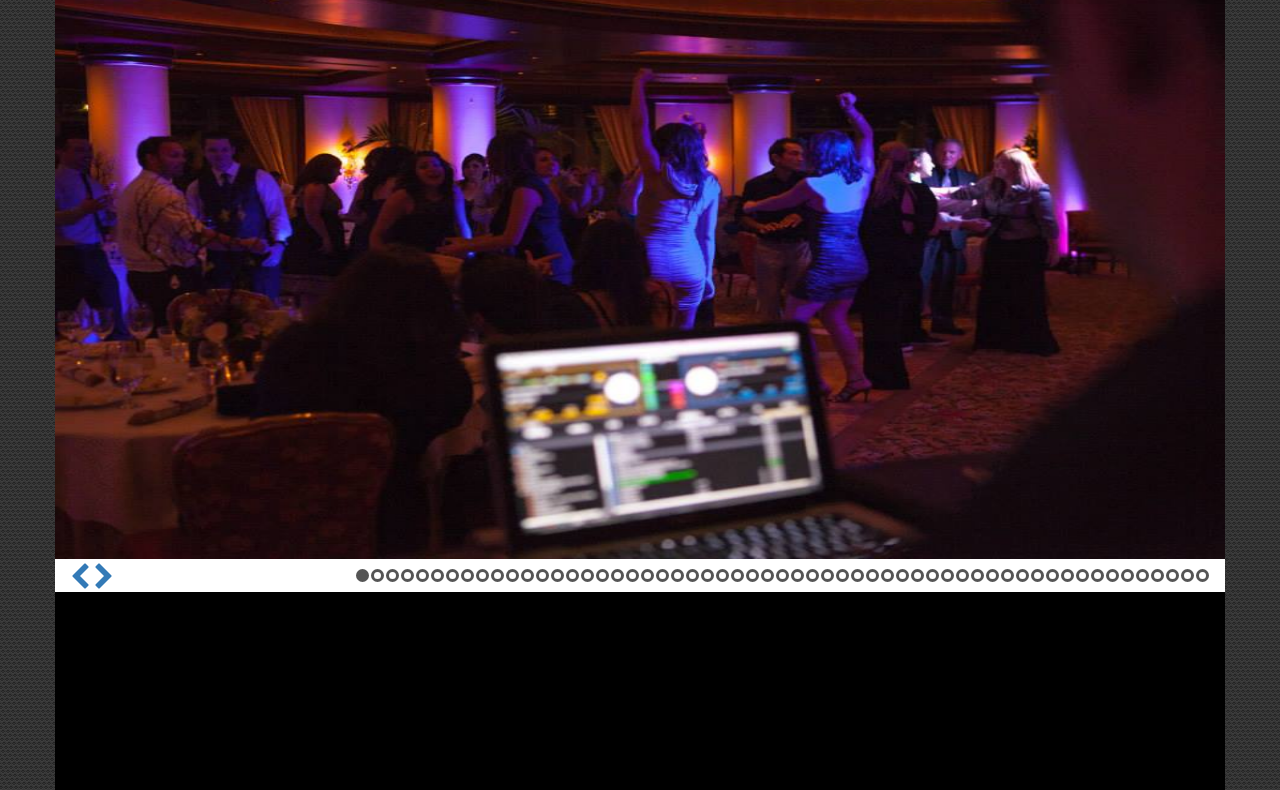
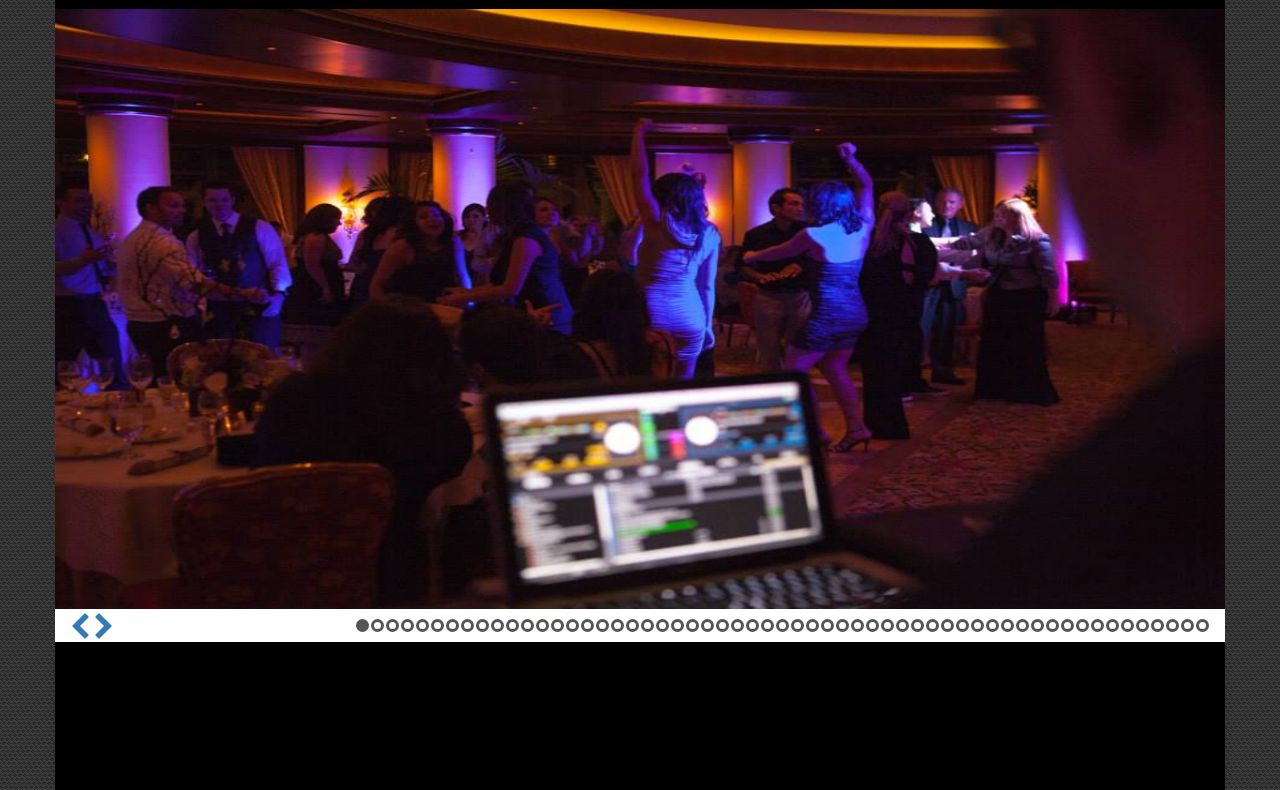
Before and after one commit to jkaldenbach/nddj, a plain HTML site: page photos.html in a window 1280 px wide. Shown: the part 66-856 px from the top of the page. Drawn offline with nearby package versions, Linux system fonts and the light colour scheme.

Commit message:
Photo Update

```diff
--- a/css/main.css
+++ b/css/main.css
@@ -177,6 +177,10 @@ hr {
   margin-top:25px;
 }
 
+.margin-top-75 {
+  margin-top:75px;
+}
+
 .margin-bottom-25 {
   margin-bottom:25px;
 }
--- a/photos.html
+++ b/photos.html
@@ -68,7 +68,7 @@
 
   <main class="container-fluid">
     <div class="container" style="height:1000px; background-color:black">
-      <section class="row margin-top-25 margin-bottom-25" id="gallery" style="background-color:white">
+      <section class="row margin-top-75 margin-bottom-25" id="gallery" style="background-color:white">
         <img src="./img/gallery/1.jpg" style="max-height:600px">
         <img src="./img/gallery/2.jpg" style="max-height:600px">
         <img src="./img/gallery/3.jpg" style="max-height:600px">
```
